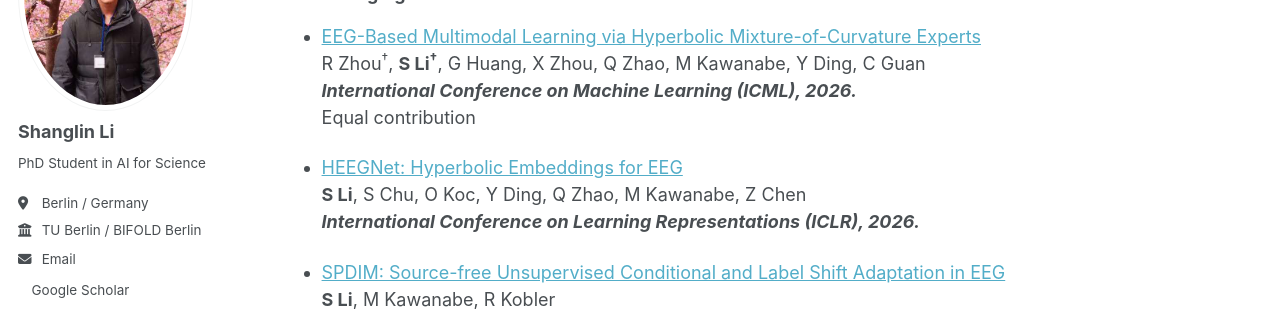
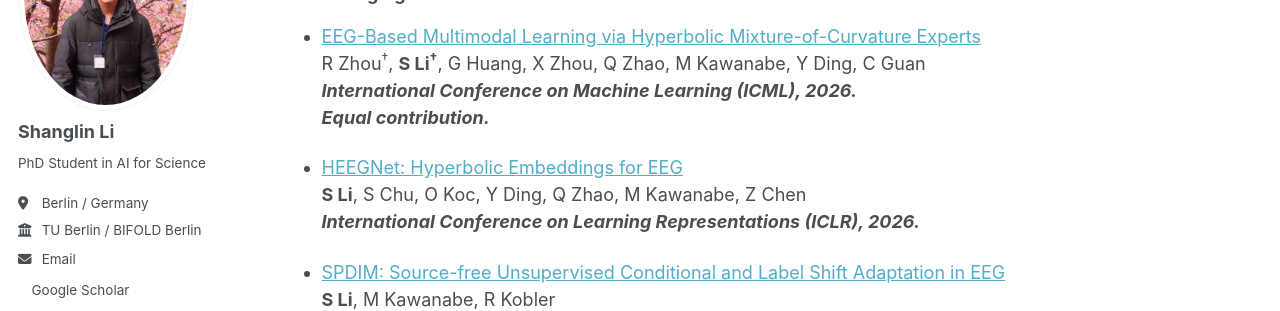
Before and after one commit to fightlesliefigt/fightlesliefigt.github.io, a Jekyll site: the page built from _pages/publications.html, in a window 1280 px wide and 1179 px high. Shown: the part 223-534 px from the top of the window. Built offline with Jekyll 4.4.1, drawn with Linux system fonts in a browser that asks for light colours; a style sheet for code colours, icons or effects is not loaded.

```diff
--- a/_pages/publications.html
+++ b/_pages/publications.html
@@ -12,9 +12,9 @@ Please visit my <a href="https://scholar.google.com/citations?user=ZfbvnHkAAAAJ"
 <li><p>
 <a href="https://openreview.net/forum?id=VSn4wLFd2p">EEG-Based Multimodal Learning via Hyperbolic Mixture-of-Curvature Experts</a><br />
 R Zhou<sup>†</sup>, <b>S Li<sup>†</sup></b>, G Huang, X Zhou, Q Zhao, M Kawanabe, Y Ding, C Guan<br />
-<i><b>International Conference on Machine Learning (ICML), 2026.</b></i>
+<i><b>International Conference on Machine Learning (ICML), 2026.
 <br />
-Equal contribution
+Equal contribution.</b></i>
 </p></li>
 </ul>
 
```
